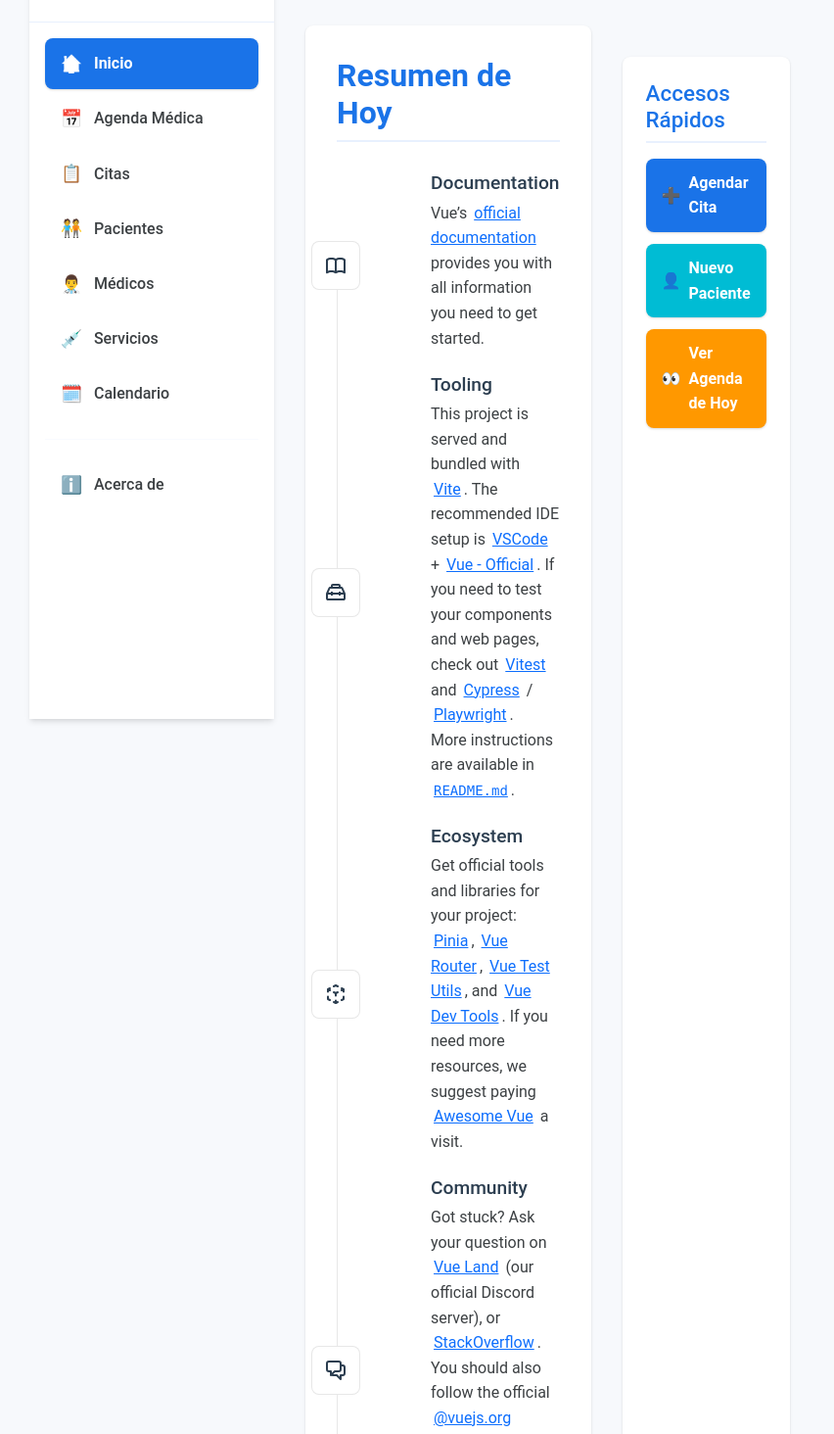
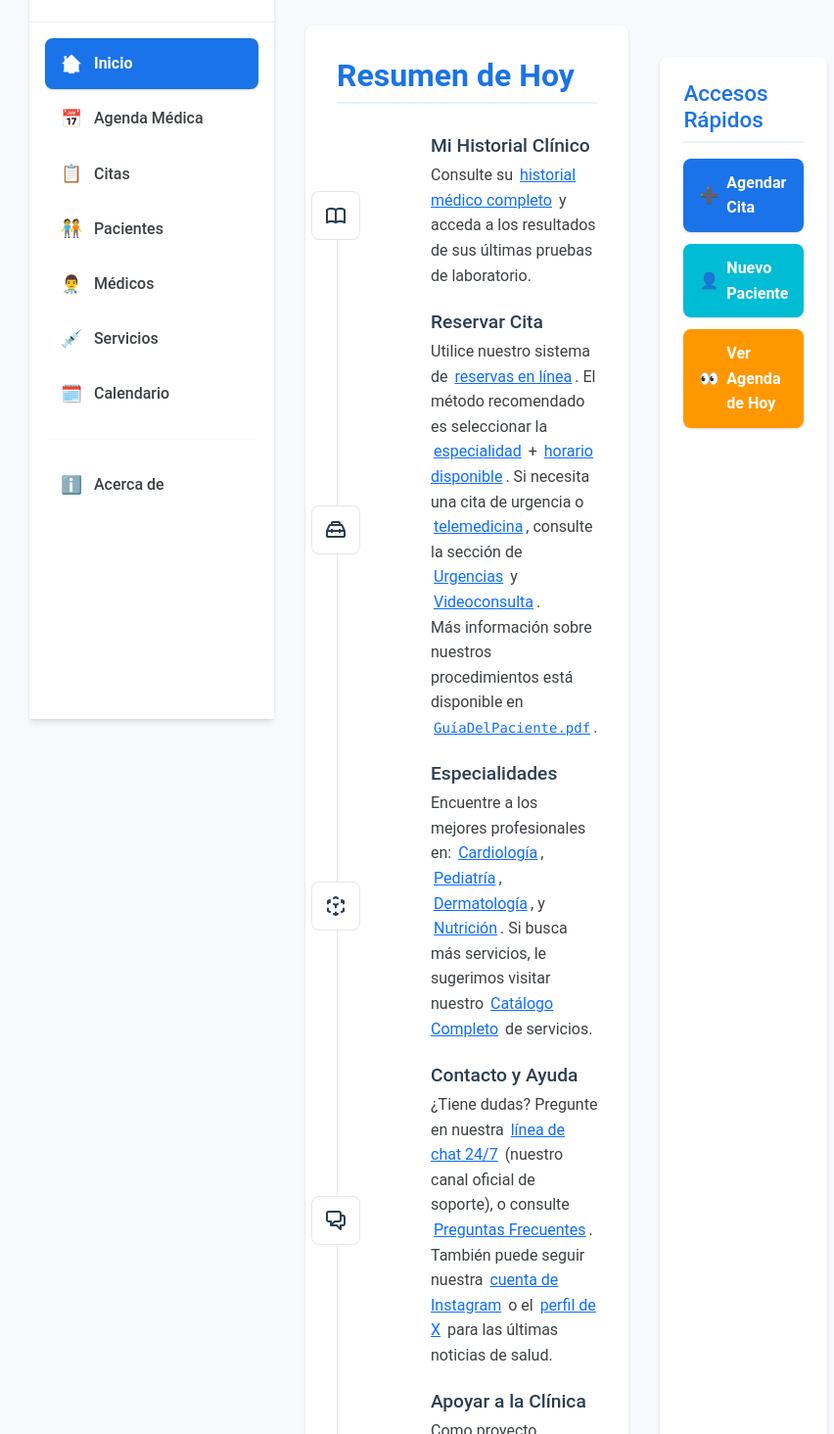
Before and after one commit to Yochiii7/Proyecto_Clinica, a Vue app in the folder proyecto_clinica/: page / in a window 1280 px wide. Shown: the part 66-1530 px from the top of the page at 98% size, without its empty margins (2-854 px from the left). Built offline with nearby package versions, Linux system fonts and the light colour scheme.

Commit message:
Mas ajustes visuales

```diff
--- a/proyecto_clinica/src/components/AgendaMC.vue
+++ b/proyecto_clinica/src/components/AgendaMC.vue
@@ -1,4 +1,8 @@
 <template>
+  <link rel="stylesheet" href="https://cdn.jsdelivr.net/npm/bootstrap@5.3.8/dist/css/bootstrap.min.css">
+  <link rel="stylesheet" href="https://cdn.jsdelivr.net/npm/bootstrap-icons@1.11.1/font/bootstrap-icons.css">
+  <link rel="stylesheet" href="/src/style.css">
+
   <header class="d-flex align-items-center mb-3">
     <h2 class="mb-0">Agenda Médica</h2>
     <button type="button" class="btn btn-primary ms-4" @click="abrirModalNuevaCita">Añadir consulta</button>
--- a/proyecto_clinica/src/components/TheWelcome.vue
+++ b/proyecto_clinica/src/components/TheWelcome.vue
@@ -1,10 +1,11 @@
 <script setup>
 import WelcomeItem from './WelcomeItem.vue'
-import DocumentationIcon from './icons/IconDocumentation.vue'
-import ToolingIcon from './icons/IconTooling.vue'
-import EcosystemIcon from './icons/IconEcosystem.vue'
-import CommunityIcon from './icons/IconCommunity.vue'
-import SupportIcon from './icons/IconSupport.vue'
+// Mantiene el nombre original del archivo .vue, pero usa tu nuevo nombre de variable
+import HistorialIcon from './icons/IconDocumentation.vue' // Archivo ORIGINAL
+import CitaIcon from './icons/IconTooling.vue'           // Archivo ORIGINAL
+import EspecialidadIcon from './icons/IconEcosystem.vue' // Archivo ORIGINAL
+import ContactoIcon from './icons/IconCommunity.vue'    // Archivo ORIGINAL
+import DonacionIcon from './icons/IconSupport.vue'      // Archivo ORIGINAL
 
 const openReadmeInEditor = () => fetch('/__open-in-editor?file=README.md')
 </script>
@@ -12,83 +13,82 @@ const openReadmeInEditor = () => fetch('/__open-in-editor?file=README.md')
 <template>
   <WelcomeItem>
     <template #icon>
-      <DocumentationIcon />
+      <HistorialIcon />
     </template>
-    <template #heading>Documentation</template>
+    <template #heading>Mi Historial Clínico</template>
 
-    Vue’s
-    <a href="https://vuejs.org/" target="_blank" rel="noopener">official documentation</a>
-    provides you with all information you need to get started.
+    Consulte su
+    <a href="/historial" target="_blank" rel="noopener">historial médico completo</a>
+    y acceda a los resultados de sus últimas pruebas de laboratorio.
   </WelcomeItem>
 
   <WelcomeItem>
     <template #icon>
-      <ToolingIcon />
+      <CitaIcon />
     </template>
-    <template #heading>Tooling</template>
+    <template #heading>Reservar Cita</template>
 
-    This project is served and bundled with
-    <a href="https://vite.dev/guide/features.html" target="_blank" rel="noopener">Vite</a>. The
-    recommended IDE setup is
-    <a href="https://code.visualstudio.com/" target="_blank" rel="noopener">VSCode</a>
+    Utilice nuestro sistema de
+    <a href="/reservar-cita" target="_blank" rel="noopener">reservas en línea</a>. El
+    método recomendado es seleccionar la
+    <a href="/especialistas" target="_blank" rel="noopener">especialidad</a>
     +
-    <a href="https://github.com/vuejs/language-tools" target="_blank" rel="noopener">Vue - Official</a>. If
-    you need to test your components and web pages, check out
-    <a href="https://vitest.dev/" target="_blank" rel="noopener">Vitest</a>
-    and
-    <a href="https://www.cypress.io/" target="_blank" rel="noopener">Cypress</a>
-    /
-    <a href="https://playwright.dev/" target="_blank" rel="noopener">Playwright</a>.
+    <a href="/horarios" target="_blank" rel="noopener">horario disponible</a>. Si
+    necesita una cita de urgencia o
+    <a href="/telemedicina" target="_blank" rel="noopener">telemedicina</a>,
+    consulte la sección de
+    <a href="/urgencias" target="_blank" rel="noopener">Urgencias</a>
+    y
+    <a href="/videoconsulta" target="_blank" rel="noopener">Videoconsulta</a>.
 
     <br />
 
-    More instructions are available in
-    <a href="javascript:void(0)" @click="openReadmeInEditor"><code>README.md</code></a
+    Más información sobre nuestros procedimientos está disponible en
+    <a href="javascript:void(0)" @click="openReadmeInEditor"><code>GuíaDelPaciente.pdf</code></a
     >.
   </WelcomeItem>
 
   <WelcomeItem>
     <template #icon>
-      <EcosystemIcon />
+      <EspecialidadIcon />
     </template>
-    <template #heading>Ecosystem</template>
+    <template #heading>Especialidades</template>
 
-    Get official tools and libraries for your project:
-    <a href="https://pinia.vuejs.org/" target="_blank" rel="noopener">Pinia</a>,
-    <a href="https://router.vuejs.org/" target="_blank" rel="noopener">Vue Router</a>,
-    <a href="https://test-utils.vuejs.org/" target="_blank" rel="noopener">Vue Test Utils</a>, and
-    <a href="https://github.com/vuejs/devtools" target="_blank" rel="noopener">Vue Dev Tools</a>. If
-    you need more resources, we suggest paying
-    <a href="https://github.com/vuejs/awesome-vue" target="_blank" rel="noopener">Awesome Vue</a>
-    a visit.
+    Encuentre a los mejores profesionales en:
+    <a href="/cardiologia" target="_blank" rel="noopener">Cardiología</a>,
+    <a href="/pediatria" target="_blank" rel="noopener">Pediatría</a>,
+    <a href="/dermatologia" target="_blank" rel="noopener">Dermatología</a>, y
+    <a href="/nutricion" target="_blank" rel="noopener">Nutrición</a>. Si
+    busca más servicios, le sugerimos visitar nuestro
+    <a href="/catalogo-servicios" target="_blank" rel="noopener">Catálogo Completo</a>
+    de servicios.
   </WelcomeItem>
 
   <WelcomeItem>
     <template #icon>
-      <CommunityIcon />
+      <ContactoIcon />
     </template>
-    <template #heading>Community</template>
+    <template #heading>Contacto y Ayuda</template>
 
-    Got stuck? Ask your question on
-    <a href="https://chat.vuejs.org" target="_blank" rel="noopener">Vue Land</a>
-    (our official Discord server), or
-    <a href="https://stackoverflow.com/questions/tagged/vue.js" target="_blank" rel="noopener"
-      >StackOverflow</a
-    >. You should also follow the official
-    <a href="https://bsky.app/profile/vuejs.org" target="_blank" rel="noopener">@vuejs.org</a>
-    Bluesky account or the
-    <a href="https://x.com/vuejs" target="_blank" rel="noopener">@vuejs</a>
-    X account for latest news in the Vue world.
+    ¿Tiene dudas? Pregunte en nuestra
+    <a href="/chat-medico" target="_blank" rel="noopener">línea de chat 24/7</a>
+    (nuestro canal oficial de soporte), o consulte
+    <a href="/preguntas-frecuentes" target="_blank" rel="noopener"
+      >Preguntas Frecuentes</a
+    >. También puede seguir nuestra
+    <a href="https://instagram.com/clinica_salud" target="_blank" rel="noopener">cuenta de Instagram</a>
+    o el
+    <a href="https://x.com/clinica_salud" target="_blank" rel="noopener">perfil de X</a>
+    para las últimas noticias de salud.
   </WelcomeItem>
 
   <WelcomeItem>
     <template #icon>
-      <SupportIcon />
+      <DonacionIcon />
     </template>
-    <template #heading>Support Vue</template>
+    <template #heading>Apoyar a la Clínica</template>
 
-    As an independent project, Vue relies on community backing for its sustainability. You can help
-    us by
-    <a href="https://vuejs.org/sponsor/" target="_blank" rel="noopener">becoming a sponsor</a>.
+    Como proyecto independiente y sin fines de lucro, su clínica depende del apoyo de la comunidad. Puede ayudarnos
+    <a href="/hacer-donacion" target="_blank" rel="noopener">haciendo una donación</a>.
   </WelcomeItem>
 </template>
--- a/proyecto_clinica/src/views/PacientesView.vue
+++ b/proyecto_clinica/src/views/PacientesView.vue
@@ -2,7 +2,19 @@
   <div class="page-container">
     <h1 class="page-title">🧑‍🤝‍🧑 Registro y Expedientes de Pacientes</h1>
     <div class="main-card">
-      <FormPaciente />
+
+      <FormPaciente @pacienteRegistrado="manejarRegistroExitoso" />
+
+      <div v-if="listaPacientes.length > 0" class="mt-5 pt-3 border-top">
+          <h2 class="text-primary mb-3">Últimos Pacientes Registrados</h2>
+          <ul class="list-group">
+            <li v-for="p in listaPacientes" :key="p.id" class="list-group-item d-flex justify-content-between align-items-center">
+                {{ p.nombre_paciente }} {{ p.apellido_paciente }} (Cédula: {{ p.cedula_paciente }})
+                <span class="badge bg-primary rounded-pill">ID: {{ p.id }}</span>
+            </li>
+          </ul>
+      </div>
+
     </div>
   </div>
 </template>
@@ -11,7 +23,32 @@
 import FormPaciente from '../components/FormPaciente.vue'
 
 export default {
-  components: { FormPaciente }
+  components: { FormPaciente },
+
+  // *******************************************************************
+  // MODIFICACIÓN 4: LÓGICA DEL PADRE PARA RECIBIR Y MANEJAR EL EVENTO
+  // *******************************************************************
+  data() {
+    return {
+      // Lista reactiva para demostrar que el padre recibe los datos
+      listaPacientes: []
+    }
+  },
+  methods: {
+    // Método que recibe el objeto del hijo (payload del emit)
+    manejarRegistroExitoso(nuevoPaciente) {
+      // Añade el paciente recibido al inicio de la lista local del padre
+      this.listaPacientes.unshift(nuevoPaciente);
+
+      // Mantiene la lista corta para la demo
+      if (this.listaPacientes.length > 5) {
+          this.listaPacientes.pop();
+      }
+
+      // Opcional: una alerta para asegurar que la acción es visible en el video
+      // alert(`[PacientesView (Padre)] Recibió notificación: ${nuevoPaciente.nombre_paciente}`);
+    }
+  }
 }
 </script>
 
@@ -35,4 +72,64 @@ export default {
   border-radius: var(--border-radius);
   box-shadow: var(--shadow-light);
 }
+
+/* Estilos para la demo de la lista de pacientes (No afectan el formulario) */
+.mt-5 { margin-top: 3rem !important; }
+.pt-3 { padding-top: 1rem !important; }
+.border-top { border-top: 1px solid #ccc !important; }
+.text-primary { color: var(--primary-color, #007bff) !important; }
+.mb-3 { margin-bottom: 1rem !important; }
+
+.list-group {
+    list-style: none;
+    padding: 0;
+    margin: 0;
+}
+
+.list-group-item {
+    padding: 0.75rem 1.25rem;
+    margin-bottom: -1px;
+    background-color: #fff;
+    border: 1px solid rgba(0,0,0,.125);
+    display: flex;
+    justify-content: space-between;
+    align-items: center;
+    font-size: 0.95rem;
+}
+
+.list-group-item:first-child {
+    border-top-left-radius: .25rem;
+    border-top-right-radius: .25rem;
+}
+
+.list-group-item:last-child {
+    margin-bottom: 0;
+    border-bottom-right-radius: .25rem;
+    border-bottom-left-radius: .25rem;
+}
+
+.d-flex { display: flex !important; }
+.justify-content-between { justify-content: space-between !important; }
+.align-items-center { align-items: center !important; }
+
+.badge {
+    display: inline-block;
+    padding: 0.35em 0.65em;
+    font-size: .75em;
+    font-weight: 700;
+    line-height: 1;
+    text-align: center;
+    white-space: nowrap;
+    vertical-align: baseline;
+    border-radius: .25rem;
+    color: #fff;
+}
+
+.bg-primary {
+    background-color: var(--primary-color, #007bff) !important;
+}
+
+.rounded-pill {
+    border-radius: 50rem !important;
+}
 </style>
```
